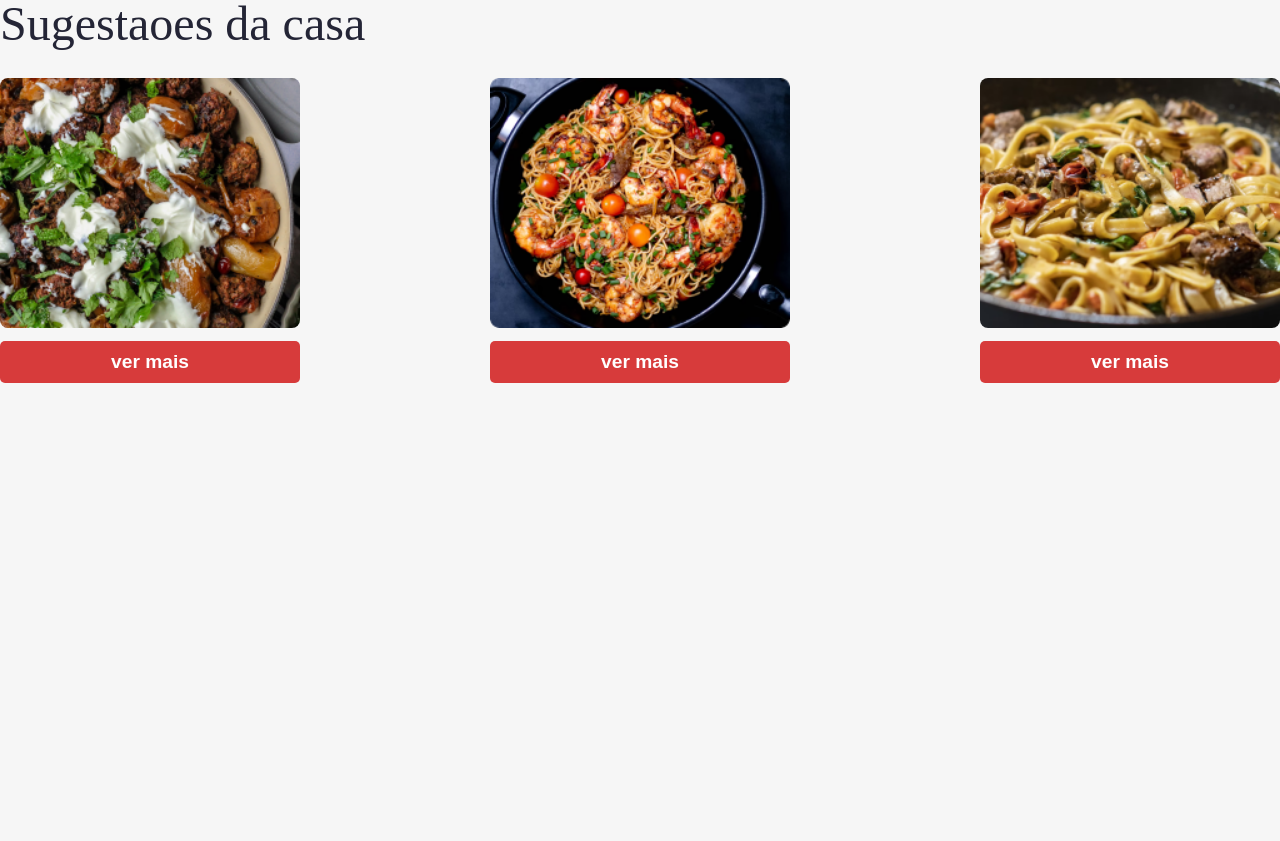
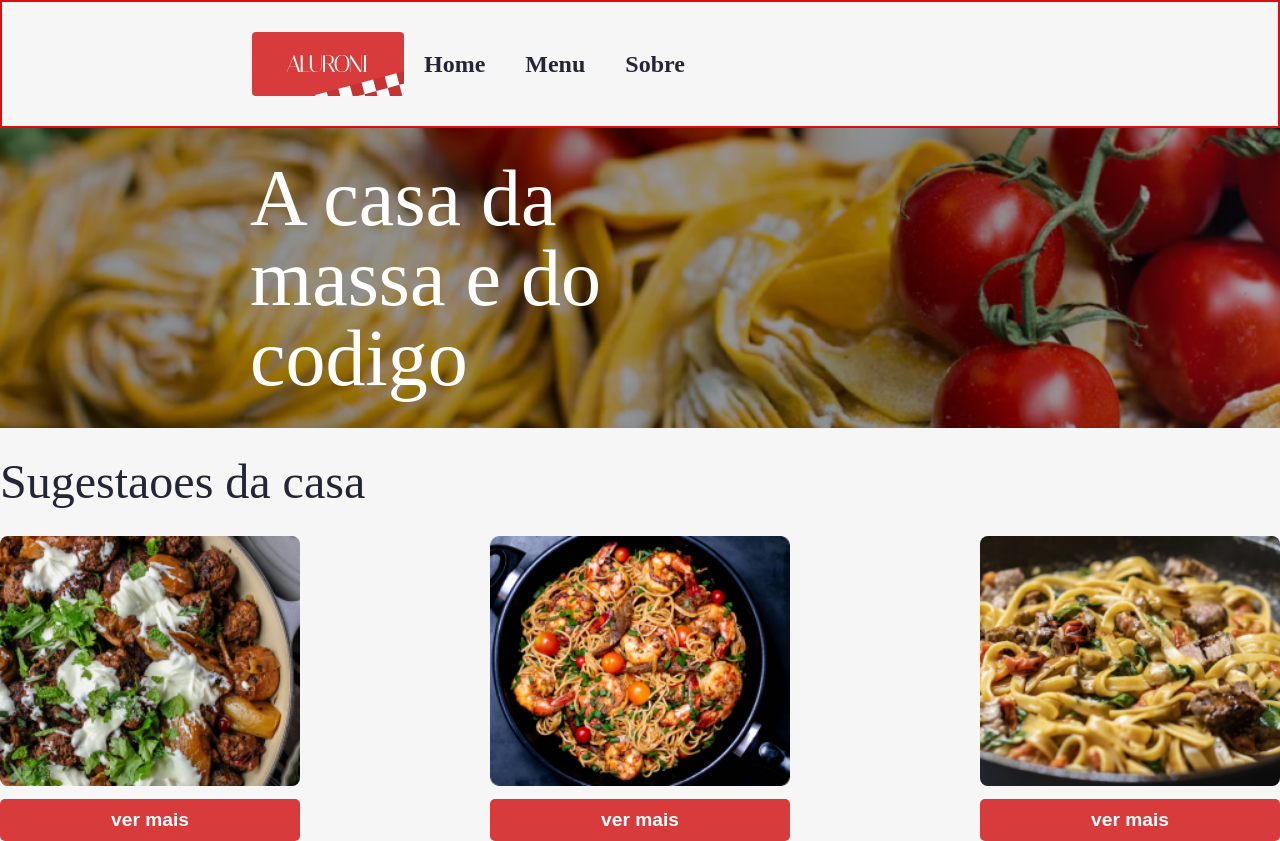
Before and after one commit to flavio-foa-dev/pizza, a React (Vite) app: page / in a window 1280 px wide. Before the commit the page ends 800 px from the top, so only its background shows below. Built offline with nearby package versions, Linux system fonts and the light colour scheme; a web font is replaced by a local one.

Commit message:
menu navigation

```diff
--- a/src/Components/Header/Header.module.css
+++ b/src/Components/Header/Header.module.css
@@ -1,7 +1,3 @@
-.nav{
-  padding: 30px var(--Padin);
-  border: 2px solid #e40a0a;
-}
 
 .header{
   align-items: center;
--- a/src/Components/Header/Header.tsx
+++ b/src/Components/Header/Header.tsx
@@ -1,17 +1,9 @@
 import styles from './Header.module.css';
-import logo from '../../assets/logo.svg';
 
 export default function Header() {
   return (
-    <header>
-      <nav className={styles.nav}>
-        <img src={logo} alt="Logo" />
-      </nav>
-
-      <div className={styles.header}>
-        <div className={styles.header_text}>A casa da massa e do codigo</div>
-      </div>
-
+    <header className={styles.header}>
+      <div className={styles.header_text}>A casa da massa e do codigo</div>
     </header>
   );
 }
--- /dev/null
+++ b/src/Components/Navegation/Navagation.tsx
@@ -0,0 +1,17 @@
+import styles from './navagation.module.css';
+import logo from '../../assets/logo.svg';
+import { Link } from 'react-router-dom';
+
+
+export default function Navagation() {
+  return (
+    <nav className={styles.nav}>
+      <img src={logo} alt="Logo" />
+      <ul className={styles.nav__list}>
+        <li className={styles.nav__link}><Link to="/">Home</Link></li>
+        <li className={styles.nav__link}><Link to="/products">Menu</Link></li>
+        <li className={styles.nav__link}><Link to="/sobre">Sobre</Link></li>
+      </ul>
+    </nav>
+  );
+}
--- /dev/null
+++ b/src/Components/Navegation/navagation.module.css
@@ -0,0 +1,32 @@
+.nav{
+  padding: 30px var(--Padin);
+  border: 2px solid #e40a0a;
+  display: flex;
+  font-family: var(--Font-Italina);
+
+}
+
+.nav__list {
+  align-items: center;
+  display: flex;
+}
+
+.nav__link {
+  list-style-type: none;
+  padding: 0 20px;
+
+}
+
+
+.nav__link a {
+  color: var(--Dark);
+  cursor: pointer;
+  font-size: 24px;
+  font-weight: 600;
+  text-decoration: none;
+  transition: .2s ease;
+}
+
+.nav__link a:hover {
+  color: var(--Dark-grey);
+}
--- a/src/pages/Home/styles.module.css
+++ b/src/pages/Home/styles.module.css
@@ -4,6 +4,8 @@
   font-size: 3rem;
   font-family: var(--Font-Italina);
   margin-bottom: 30px;
+  margin-top: 30px;
+
 }
 
 .recomendados {
--- a/src/pages/Products/Products.tsx
+++ b/src/pages/Products/Products.tsx
@@ -1,10 +1,8 @@
-import Header from '../../Components/Header/Header';
 import Search from '../../Components/Search/Search';
 
 export default function Products() {
   return (
     <>
-      <Header/>
       <Search />
     </>
   );
--- a/src/routes/Routes.tsx
+++ b/src/routes/Routes.tsx
@@ -1,10 +1,14 @@
 import {BrowserRouter, Routes, Route} from 'react-router-dom';
 import Home from '../pages/Home/Home';
 import Products from '../pages/Products/Products';
+import Navagation from '../Components/Navegation/Navagation';
+import Header from '../Components/Header/Header';
 
 export default function AppRouter() {
   return(
     <BrowserRouter>
+      <Navagation/>
+      <Header />
       <Routes>
         <Route path="/" element={<Home/>}/>
         <Route path='/products' element={<Products/>}/>
```
